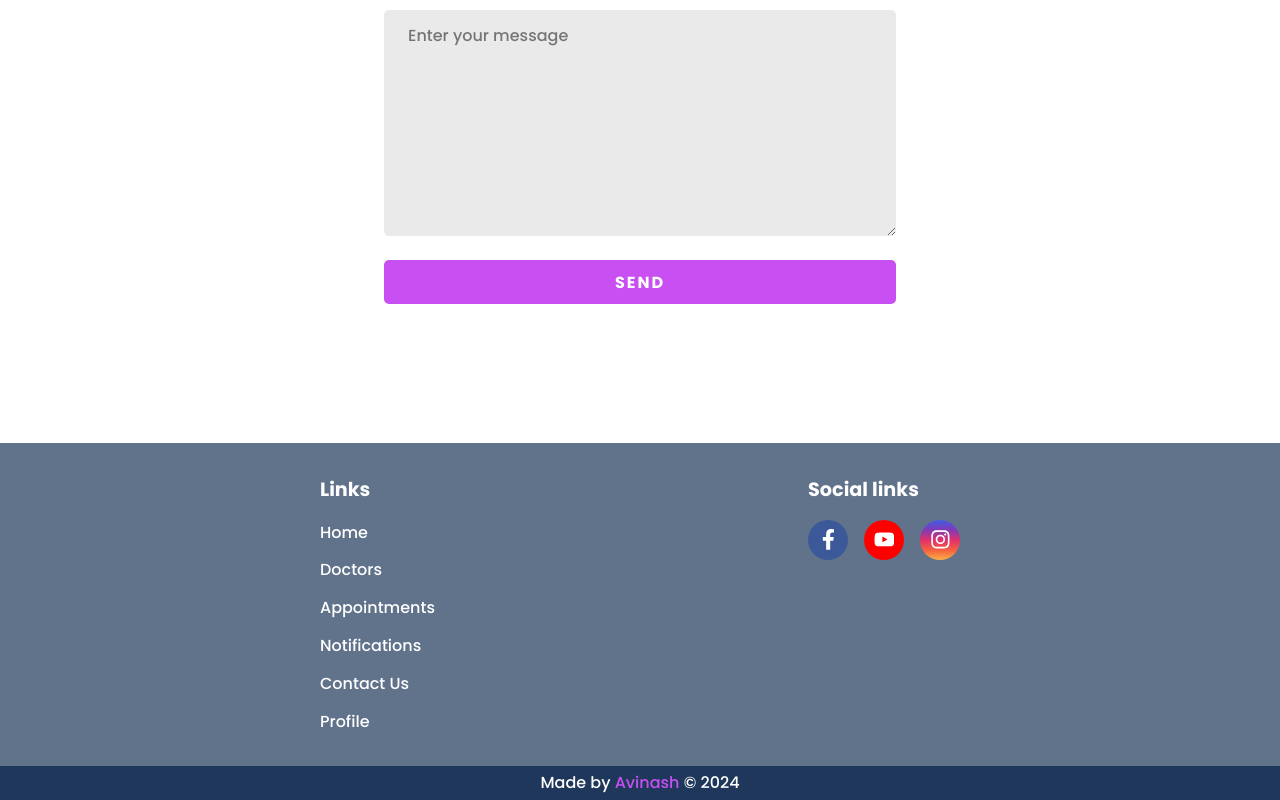
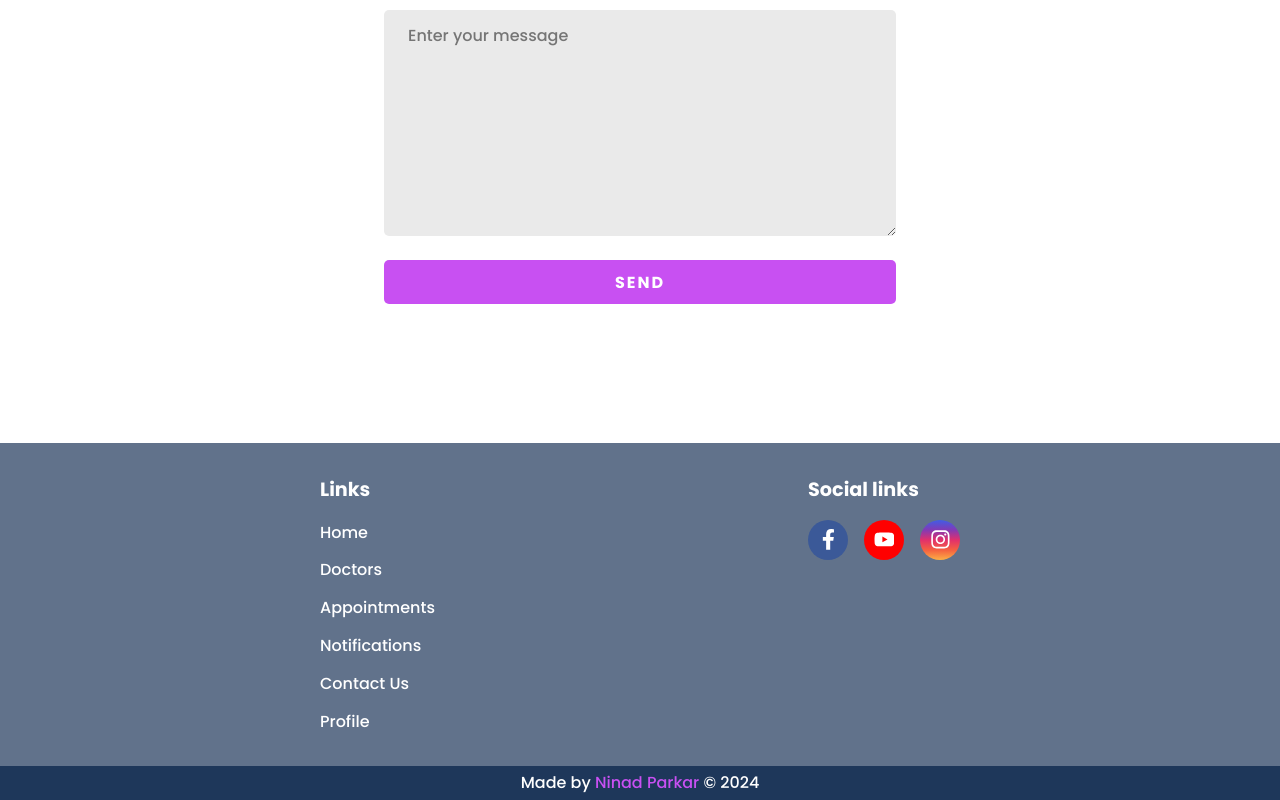
Before and after one commit to MrNiNaD/stayhealthy, a React (Create React App) app in the folder client/: page / in a window 1280 px wide. Shown: the part 1993-2793 px from the top of the page. Built offline with nearby package versions, Linux system fonts and the light colour scheme; no server answers.

Commit message:
feat: footer h3 text align left

```diff
--- a/client/src/components/Footer.jsx
+++ b/client/src/components/Footer.jsx
@@ -68,11 +68,11 @@ const Footer = () => {
         <div className="footer-bottom">
           Made by{" "}
           <a
-            href="https://www.linkedin.com/in/dunna-avinash"
+            href="https://www.linkedin.com/in/ninad-parkar-4097881a8/"
             target="_blank"
             rel="noreferrer"
           >
-            Avinash
+            Ninad Parkar
           </a>{" "}
           © {new Date().getFullYear()}
         </div>
--- a/client/src/styles/footer.css
+++ b/client/src/styles/footer.css
@@ -18,6 +18,7 @@ footer {
   color: var(--white);
   margin-bottom: 1rem;
   font-size: 1.2rem;
+  text-align: left;
 }
 
 .footer a {
```
